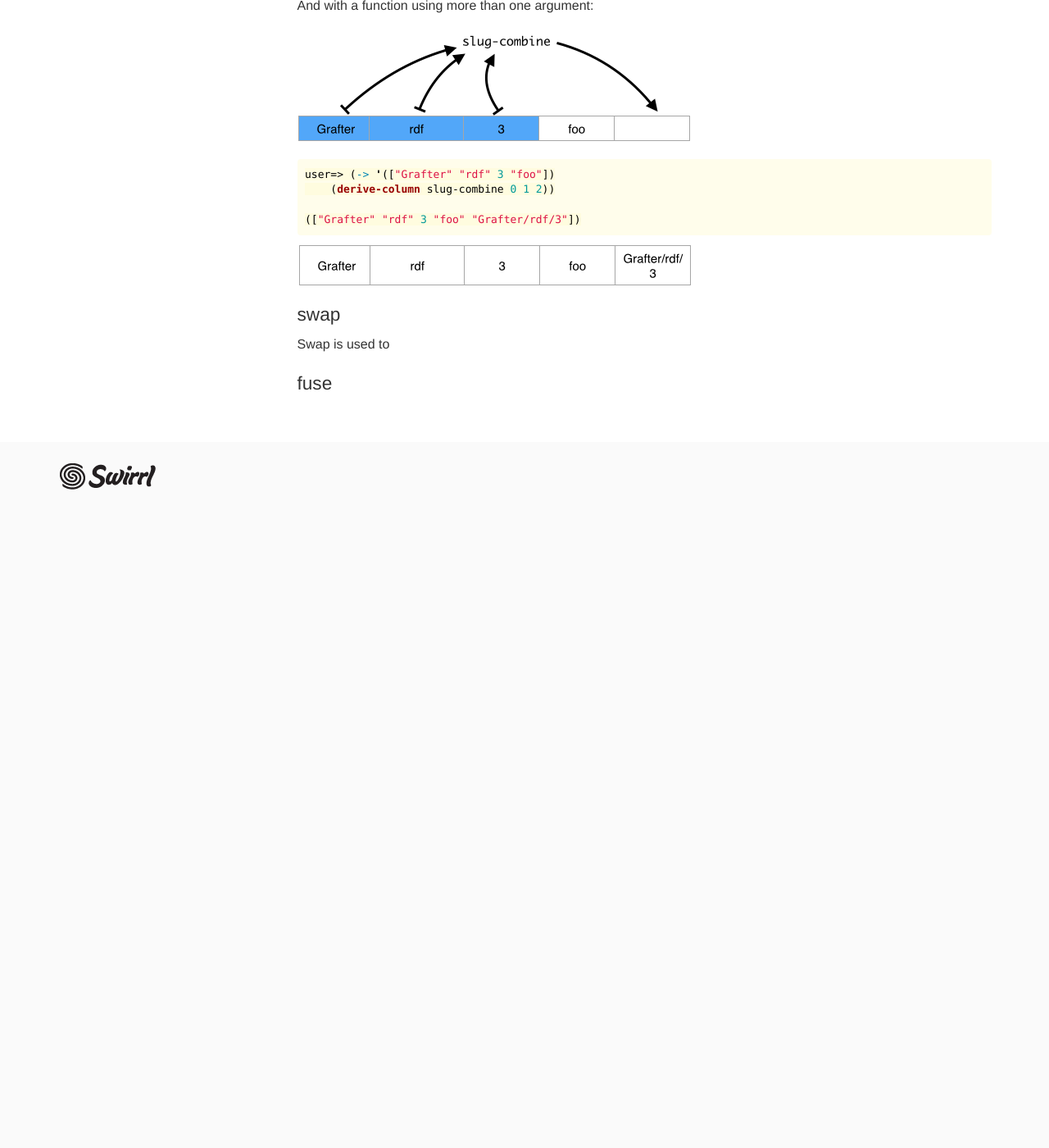
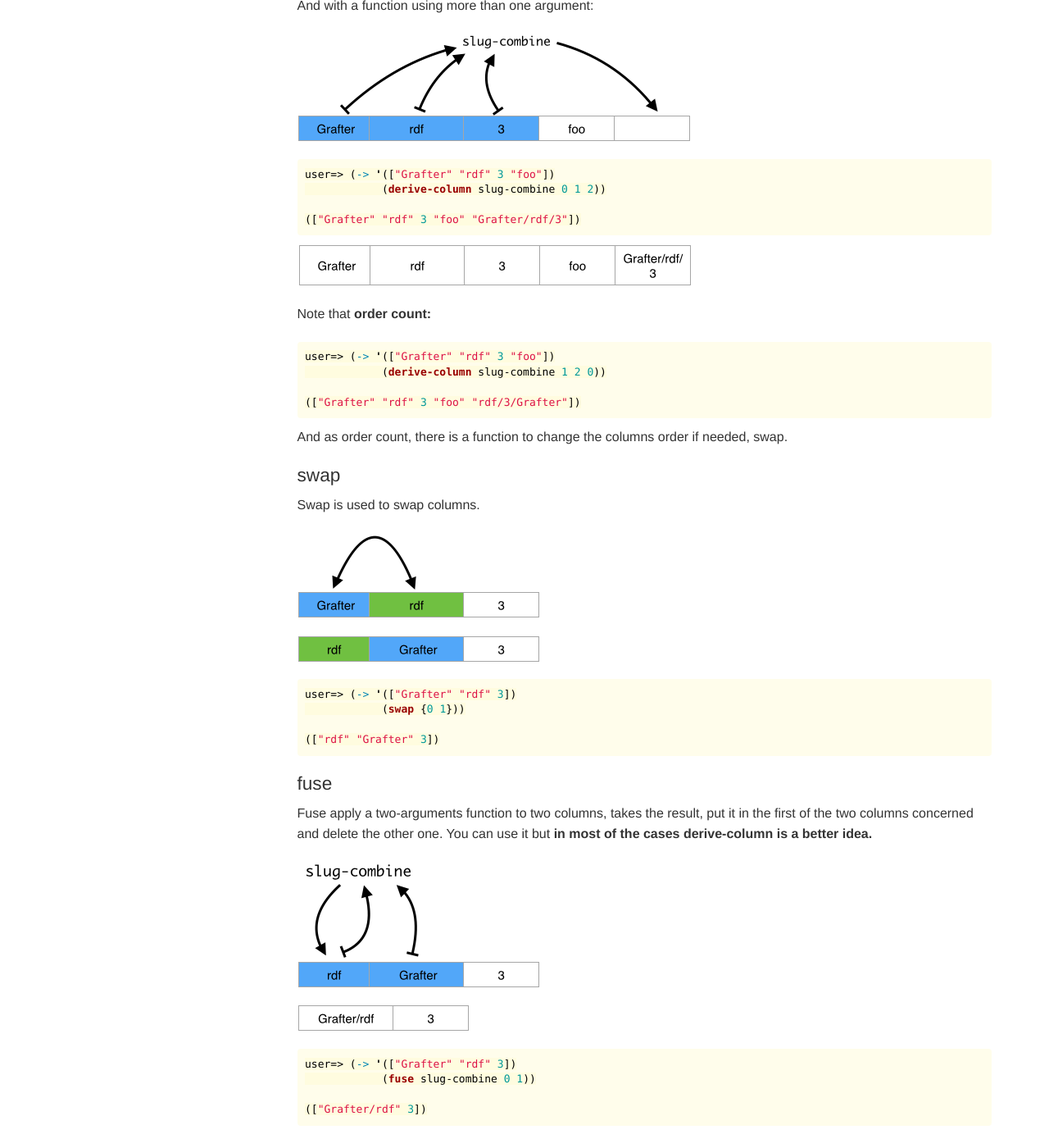
Before and after one commit to Swirrl/grafter-docs, a Jekyll site: the page built from _howto/220_row_level_transformations.md, in a window 1280 px wide and 1400 px high, scrolled down 870 px. Shown: the whole window at 82% size. Built offline with Jekyll 4.4.1, drawn with Linux system fonts in a browser that asks for light colours; before the commit the page ends 1493 px from its top, so only the background shows below that.

Commit message:
How to perform row level transformations: swap & fuse

```diff
--- a/_howto/220_row_level_transformations.md
+++ b/_howto/220_row_level_transformations.md
@@ -19,7 +19,7 @@ The idea is quite simple: on a row, take one or more cell(s), apply a function,
 {% highlight clojure %}
 
 user=> (-> '(["Grafter" "rdf" 3])
-    (derive-column uriify 2))
+            (derive-column uriify 2))
 
 (["Grafter" "rdf" 3 "http://www.grafter-is-the-best.com/rdf"])
 
@@ -36,7 +36,7 @@ And with a function using more than one argument:
 {% highlight clojure %}
 
 user=> (-> '(["Grafter" "rdf" 3 "foo"])
-    (derive-column slug-combine 0 1 2))
+            (derive-column slug-combine 0 1 2))
 
 (["Grafter" "rdf" 3 "foo" "Grafter/rdf/3"])
 
@@ -44,8 +44,51 @@ user=> (-> '(["Grafter" "rdf" 3 "foo"])
 
 ![Data Screenshot](/assets/220_row_level_transformations_4.png)
 
+Note that **order count:**
+
+{% highlight clojure %}
+
+user=> (-> '(["Grafter" "rdf" 3 "foo"])
+            (derive-column slug-combine 1 2 0))
+
+(["Grafter" "rdf" 3 "foo" "rdf/3/Grafter"])
+
+{% endhighlight %}
+
+And as order count, there is a function to change the columns order if needed, swap.
+
 ### swap
-Swap is used to
+Swap is used to swap columns.
+
+![Data Screenshot](/assets/220_row_level_transformations_5.png)
+
+
+![Data Screenshot](/assets/220_row_level_transformations_6.png)
+
+{% highlight clojure %}
+
+user=> (-> '(["Grafter" "rdf" 3])
+            (swap {0 1}))
+
+(["rdf" "Grafter" 3])
+
+{% endhighlight %}
 
 
 ### fuse
+Fuse apply a two-arguments function to two columns, takes the result, put it in the first of the two columns concerned and delete the other one.
+You can use it but **in most of the cases derive-column is a better idea.**
+
+![Data Screenshot](/assets/220_row_level_transformations_7.png)
+
+
+![Data Screenshot](/assets/220_row_level_transformations_8.png)
+
+{% highlight clojure %}
+
+user=> (-> '(["Grafter" "rdf" 3])
+            (fuse slug-combine 0 1))
+
+(["Grafter/rdf" 3])
+
+{% endhighlight %}
```
Also changed, not shown: assets/220_row_level_transformations_5.png (added), assets/220_row_level_transformations_6.png (added), assets/220_row_level_transformations_7.png (added), assets/220_row_level_transformations_8.png (added).
